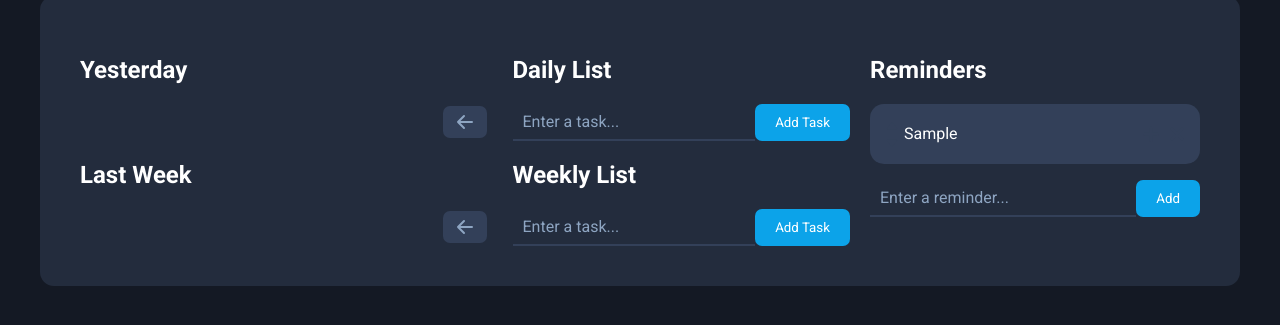
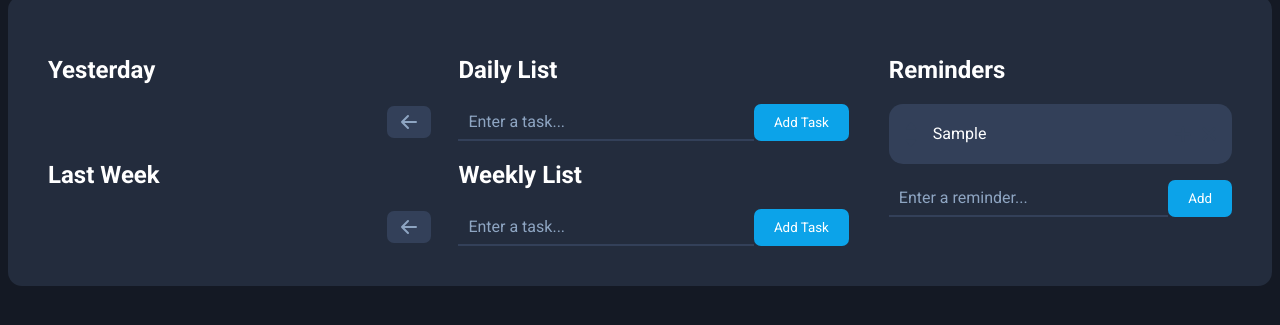
Before and after one commit to 00Wyatt/taskboard, a plain HTML site: page index.html in a window 1280 px wide. Both pictures are taken after typing "Sample" into the empty fields and a click on the button "Add". Shown: the part 93-418 px from the top of the page. Drawn offline with nearby package versions, Linux system fonts and the light colour scheme.

Commit message:
Fix bug in Reminders list

```diff
--- a/script.js
+++ b/script.js
@@ -1,4 +1,5 @@
 document.addEventListener("DOMContentLoaded", () => {
+	// Daily Tasks
 	const dailyTaskInput = document.querySelector("#dailyTaskInput");
 	const dailyAddBtn = document.querySelector("#dailyAddTask");
 	const dailyTaskList = document.querySelector("#dailyTasks");
@@ -6,6 +7,7 @@ document.addEventListener("DOMContentLoaded", () => {
 	const previousDayList = document.querySelector("#previousDay");
 	const copyDayBtn = document.querySelector("#copyDay");
 
+	// Weekly Tasks
 	const weeklyTaskInput = document.querySelector("#weeklyTaskInput");
 	const weeklyAddBtn = document.querySelector("#weeklyAddTask");
 	const weeklyTaskList = document.querySelector("#weeklyTasks");
@@ -13,6 +15,7 @@ document.addEventListener("DOMContentLoaded", () => {
 	const previousWeekList = document.querySelector("#previousWeek");
 	const copyWeekBtn = document.querySelector("#copyWeek");
 
+	// Reminders
 	const remindersInput = document.querySelector("#remindersInput");
 	const reminderAddBtn = document.querySelector("#addReminder");
 	const remindersList = document.querySelector("#remindersList");
@@ -236,4 +239,6 @@ document.addEventListener("DOMContentLoaded", () => {
 
 	refreshList(dailyTaskList, dailyTasksArray);
 	refreshList(weeklyTaskList, weeklyTasksArray);
+
+	refreshList(remindersList, remindersArray);
 });
--- a/style.css
+++ b/style.css
@@ -38,9 +38,9 @@ main {
 	padding: 40px;
 	border-radius: 14px;
 	width: 100%;
-	max-width: 1200px;
+	max-width: 1320px;
 	display: flex;
-	gap: 20px;
+	gap: 40px;
 }
 .tasks-wrapper {
 	width: 70%;
@@ -54,9 +54,11 @@ main {
 	display: flex;
 	gap: 10px;
 }
-.task-section > div:nth-child(1),
+.task-section > div:nth-child(1) {
+	width: 40%;
+}
 .task-section > div:nth-child(3) {
-	width: 45%;
+	width: 50%;
 }
 .task-section > div:nth-child(2) {
 	width: 10%;
@@ -92,7 +94,8 @@ main {
 	padding-left: 20px;
 }
 #dailyTasks .task-text,
-#weeklyTasks .task-text {
+#weeklyTasks .task-text,
+#remindersList .task-text {
 	padding-left: 10px;
 }
 
@@ -168,7 +171,8 @@ button * {
 .task-list li:hover button:not(.save-btn) {
 	color: var(--secondary);
 }
-.task-section .task-list li button:hover {
+.task-section .task-list li button:hover,
+.reminders-section .task-list li button:hover {
 	color: var(--text);
 }
 .task-list li button svg {
```
